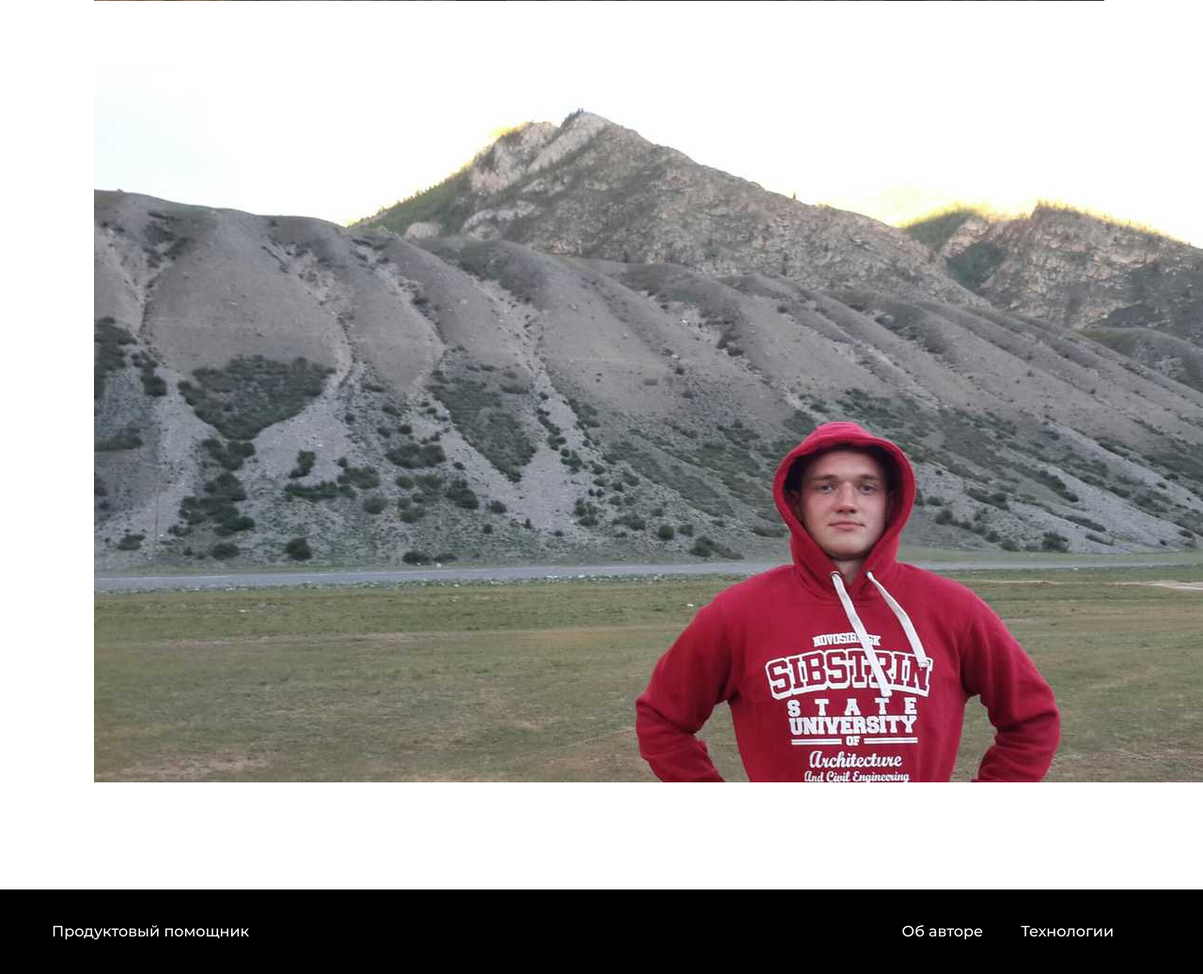
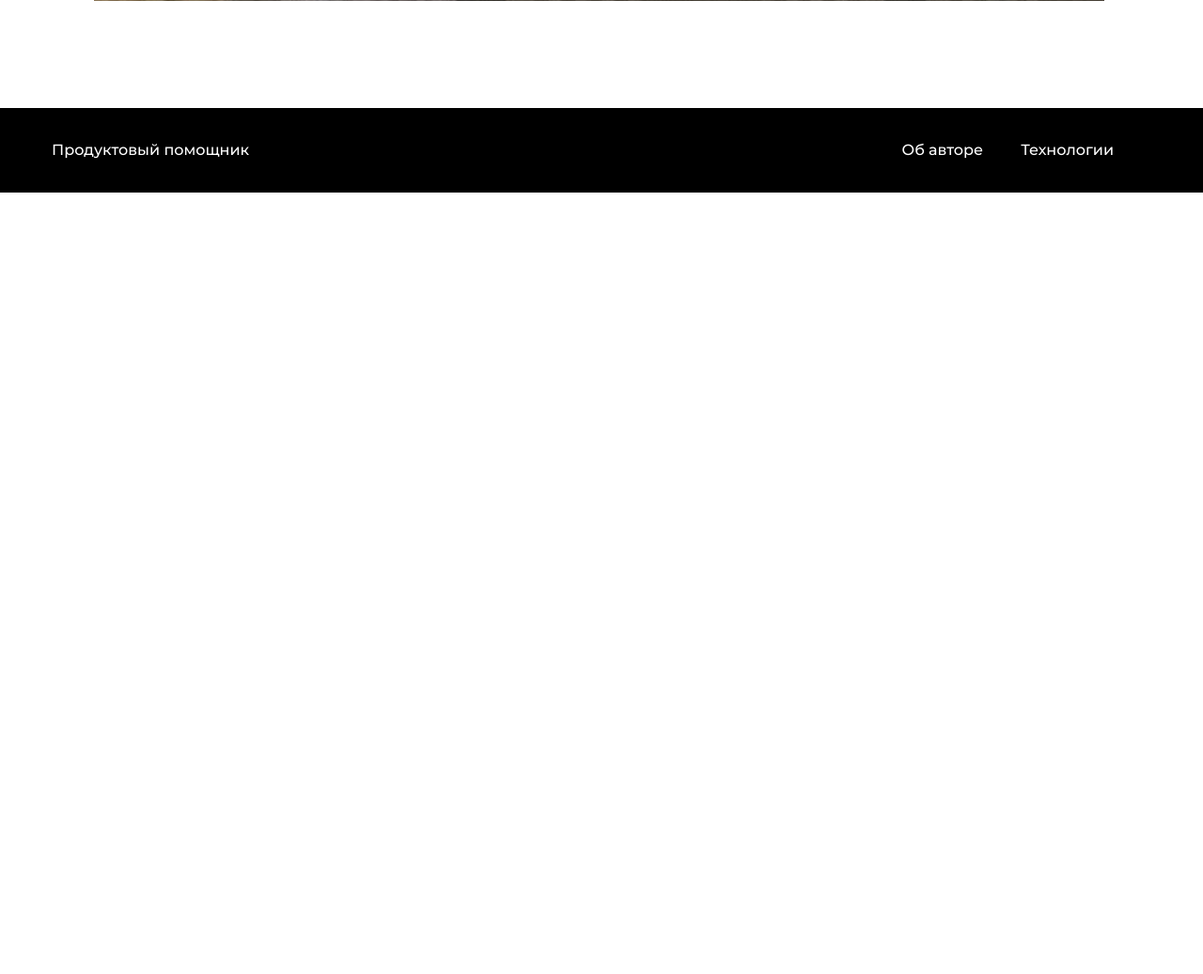
Before and after one commit to Sergey-Aleksandrovich/foodgram-project, a Django app: page /about/author/cat in a window 1280 px wide; the page is wider, and only the part inside the window is pictured. Shown: the part 1818-2855 px from the top of that part at 94% size. After the commit the page ends 2023 px from the top of that part, so only its background shows below. Run offline with Django 3.2, Linux system fonts and the light colour scheme; parts of the project's set-up code (start-up, migrations or seed data) failed here and were passed over; some libraries are stand-ins or nearby versions.

Commit message:
fix collectstatic

```diff
--- a/about/templates/photocat.html
+++ b/about/templates/photocat.html
@@ -10,7 +10,6 @@
         <img src="{% static 'about/cat/1.jpg' %}" alt="Кошечка" vspace="30" hspace="30">
         <img src="{% static 'about/cat/2.jpg'  %}" alt="Кошечка" vspace="30" hspace="30">
         <img src="{% static 'about/cat/3.jpg'  %}" width="1075" alt="Кошечка" vspace="30" hspace="30">
-        <img src="{% static 'about/cat/4.jpg'  %}" alt="Кошечка" vspace="30" hspace="30">
     </main>
     </body>
 {% endblock %}
```
Also changed, not shown: about/static/about/cat/4.jpg (deleted).
